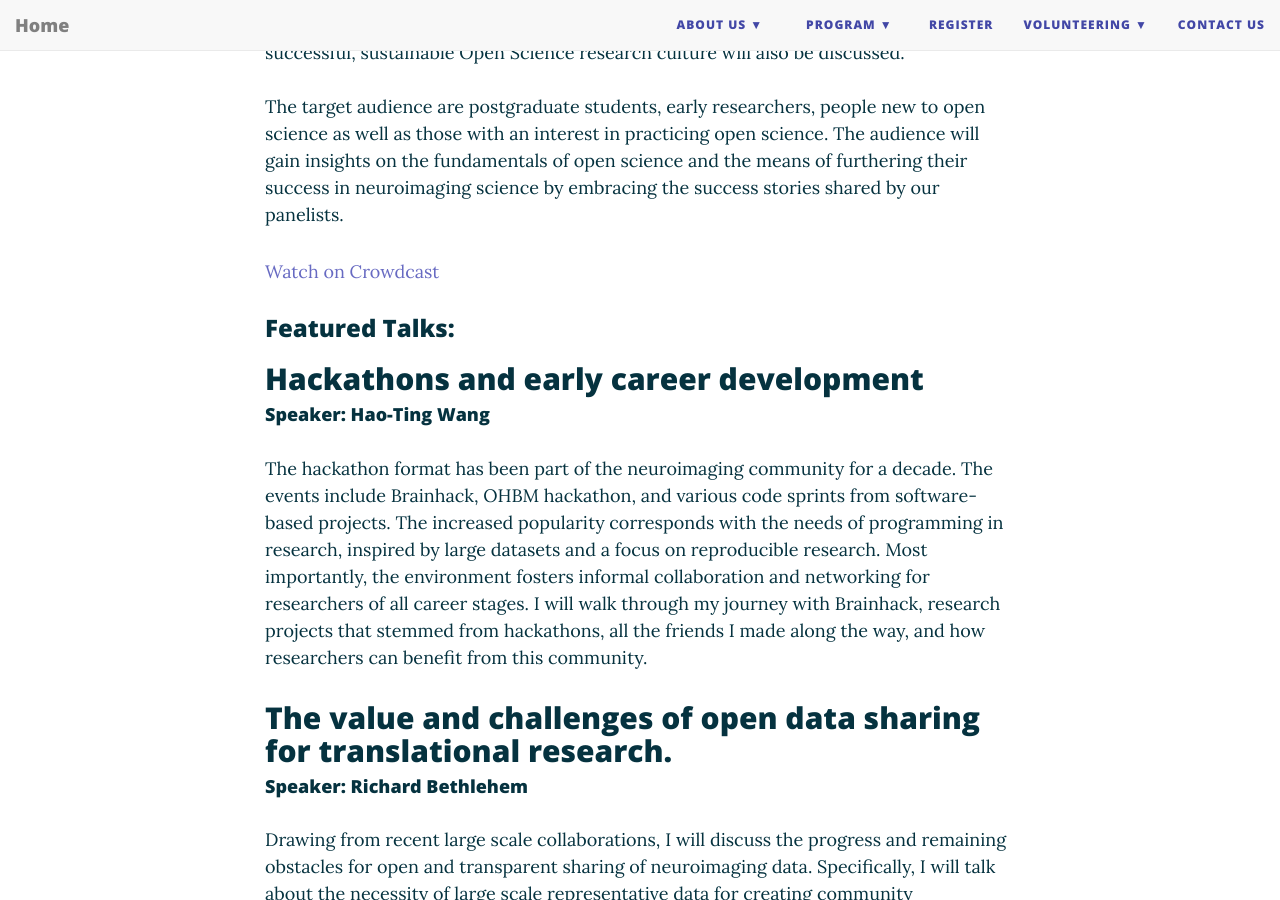
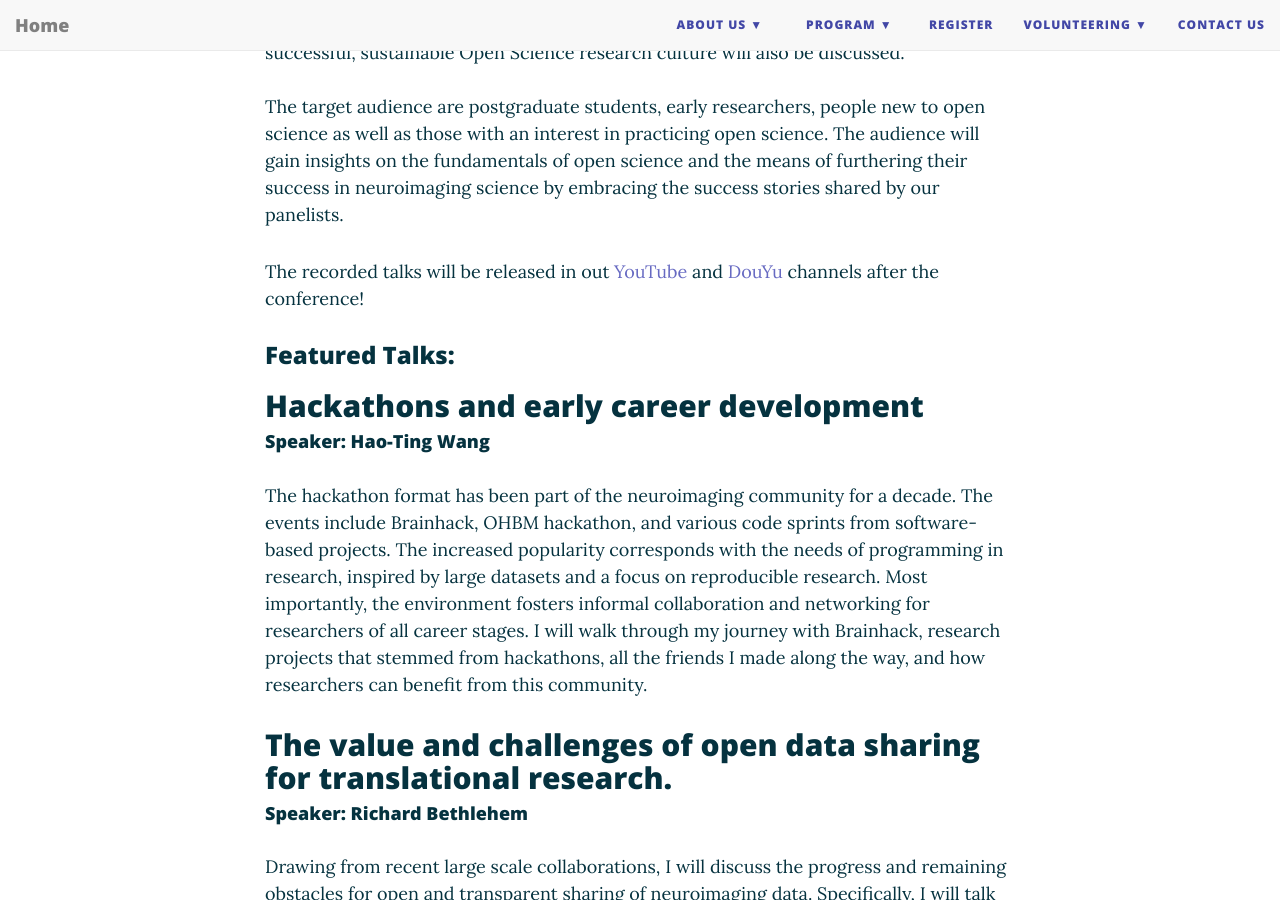
Before and after one commit to ohbm/osr2023, a Jekyll site: the page built from symposium.md, in a window 1280 px wide and 900 px high, scrolled down 648 px. Built offline with Jekyll 4.4.1, drawn with Linux system fonts in a browser that asks for light colours; nearby versions of some CDN libraries.

Commit message:
added streaming info
Since it wont be broadcasted, added a mini explanation to the page that the recordings will be available after the conference.

```diff
--- a/symposium.md
+++ b/symposium.md
@@ -10,7 +10,7 @@
 During  this symposium, the Open Science SIG will emphasize the theme of “sustainable open science” via insights shared by 4 speakers with extensive expertise within the open science community. During the talks, open science goals, such as: increased transparency, accountability, equity and collaboration in knowledge production, will be addressed in a non-didactic manner. The contribution of Open Science to moving the neuroimaging field forward and important practical sharing of experience towards a successful, sustainable Open Science research culture will also be discussed. <br><br>
 The target audience are postgraduate students, early researchers, people new to open science as well as those with an interest in practicing open science. The audience will gain insights on the fundamentals of open science and the means of furthering their success in neuroimaging science by embracing the success stories shared by our panelists.
 
-[Watch on Crowdcast](https://www.crowdcast.io/os-sig)
+The recorded talks will be released in out [YouTube](https://www.youtube.com/@ohbmopensciencesig7246) and [DouYu](https://v.douyu.com/author/E6djmK60BNw1) channels after the conference!
 
 ### Featured Talks:
 ## Hackathons and early career development
```
